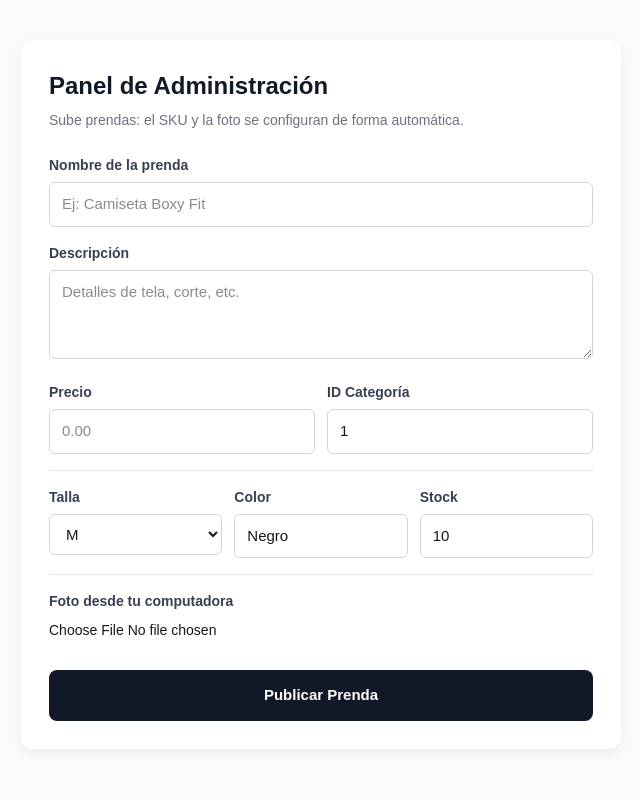
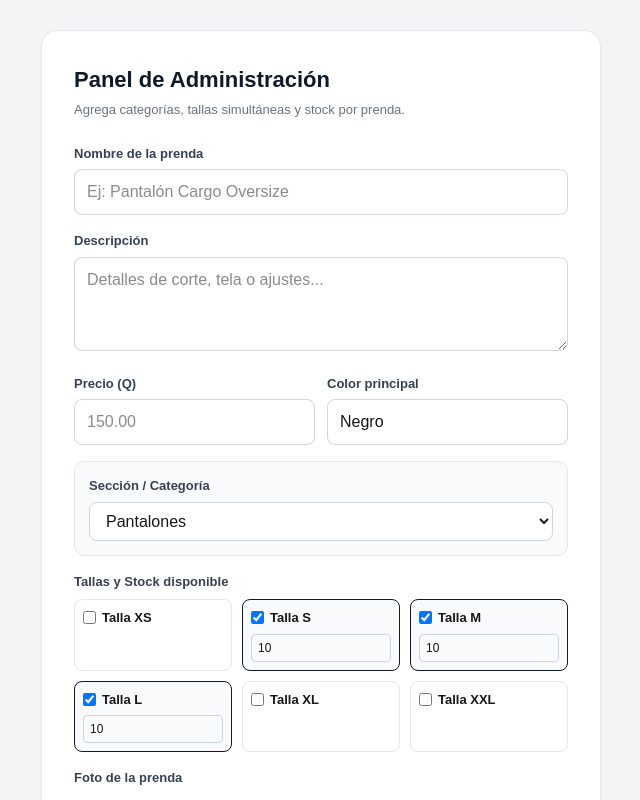
Before and after one commit to TIENDAROPA123/tienda-ropa, a Next.js app: page /admin in a window 1280 px wide. Shown: the top 800 px of the page, without its empty margins (319-959 px from the left). Built offline with nearby package versions, Linux system fonts and the light colour scheme.

Commit message:
feat: soporte para secciones dinamicas y multiples tallas con stock

```diff
--- a/app/admin/page.tsx
+++ b/app/admin/page.tsx
@@ -1,41 +1,79 @@
 'use client';
 
 import React, { useState } from 'react';
+
+const AVAILABLE_SIZES = ['XS', 'S', 'M', 'L', 'XL', 'XXL'];
 
 export default function AdminPage() {
   const [title, setTitle] = useState('');
   const [description, setDescription] = useState('');
   const [basePrice, setBasePrice] = useState('');
-  const [categoryId, setCategoryId] = useState('1');
-  const [size, setSize] = useState('M');
+  const [categoryName, setCategoryName] = useState('Pantalones');
+  const [customCategory, setCustomCategory] = useState('');
   const [color, setColor] = useState('Negro');
-  const [stock, setStock] = useState('10');
-  const [imageUrl, setImageUrl] = useState('');
+  const [imageFile, setImageFile] = useState<File | null>(null);
+
+  // Control de múltiples tallas y stock
+  const [selectedSizes, setSelectedSizes] = useState<{ [key: string]: { enabled: boolean; stock: number } }>({
+    S: { enabled: true, stock: 10 },
+    M: { enabled: true, stock: 10 },
+    L: { enabled: true, stock: 10 },
+    XL: { enabled: false, stock: 0 },
+  });
+
   const [loading, setLoading] = useState(false);
-  const [mensaje, setMensaje] = useState('');
+  const [message, setMessage] = useState<{ type: 'success' | 'error'; text: string } | null>(null);
 
-  const handleFileChange = (e: React.ChangeEvent<HTMLInputElement>) => {
-    const file = e.target.files?.[0];
-    if (file) {
-      const reader = new FileReader();
-      reader.onloadend = () => {
-        setImageUrl(reader.result as string);
+  const toggleSize = (sz: string) => {
+    setSelectedSizes((prev) => ({
+      ...prev,
+      [sz]: {
+        enabled: !prev[sz]?.enabled,
+        stock: prev[sz]?.stock || 10,
+      },
+    }));
   };
-      reader.readAsDataURL(file);
-    }
+
+  const handleStockChange = (sz: string, val: number) => {
+    setSelectedSizes((prev) => ({
+      ...prev,
+      [sz]: {
+        ...prev[sz],
+        stock: val >= 0 ? val : 0,
+      },
+    }));
   };
 
   const handleSubmit = async (e: React.FormEvent) => {
     e.preventDefault();
-    if (!imageUrl) {
-      setMensaje('⚠️ Debes seleccionar una foto para la prenda.');
-      return;
+    setLoading(true);
+    setMessage(null);
+
+    try {
+      const activeSizes = Object.entries(selectedSizes)
+        .filter(([_, data]) => data.enabled)
+        .map(([size, data]) => ({ size, stock: data.stock }));
+
+      if (activeSizes.length === 0) {
+        throw new Error('Debes seleccionar al menos una talla con stock.');
       }
 
-    setLoading(true);
-    setMensaje('');
+      const finalCategory = categoryName === 'OTRA' ? customCategory.trim() : categoryName.trim();
+      if (!finalCategory) {
+        throw new Error('Especifica la categoría para el producto.');
+      }
 
-    try {
+      // Convertir archivo a base64 si se adjuntó
+      let base64Image = '';
+      if (imageFile) {
+        base64Image = await new Promise((resolve, reject) => {
+          const reader = new FileReader();
+          reader.readAsDataURL(imageFile);
+          reader.onload = () => resolve(reader.result as string);
+          reader.onerror = (err) => reject(err);
+        });
+      }
+
       const res = await fetch('/api/admin/products', {
         method: 'POST',
         headers: { 'Content-Type': 'application/json' },
@@ -43,170 +81,110 @@ export default function AdminPage() {
           title,
           description,
           basePrice,
-          categoryId,
-          size,
+          categoryName: finalCategory,
           color,
-          stock,
-          imageUrl,
+          imageUrl: base64Image,
+          sizes: activeSizes,
         }),
       });
 
       const data = await res.json();
+      if (!res.ok) throw new Error(data.error || 'Error al guardar la prenda');
 
-      if (res.ok) {
-        setMensaje(`✅ ¡Prenda guardada! SKU generado: ${data.variants?.[0]?.sku}`);
+      setMessage({ type: 'success', text: `¡Prenda publicada con ${activeSizes.length} tallas en categoría "${finalCategory}"!` });
       setTitle('');
       setDescription('');
       setBasePrice('');
-        setImageUrl('');
-      } else {
-        setMensaje(`❌ Error: ${data.error}`);
-      }
+      setImageFile(null);
     } catch (err: any) {
-      setMensaje(`❌ Error de red: ${err.message}`);
+      setMessage({ type: 'error', text: err.message });
     } finally {
       setLoading(false);
     }
   };
 
   return (
-    <div style={{ minHeight: '100vh', backgroundColor: '#f9fafb', padding: '40px 16px', fontFamily: 'sans-serif' }}>
-      <div style={{ maxWidth: '600px', margin: '0 auto', backgroundColor: '#ffffff', borderRadius: '12px', padding: '28px', boxShadow: '0 4px 12px rgba(0,0,0,0.06)' }}>
-        <h1 style={{ fontSize: '24px', fontWeight: 'bold', color: '#111827', marginBottom: '6px' }}>Panel de Administración</h1>
-        <p style={{ fontSize: '14px', color: '#6b7280', marginBottom: '24px' }}>Sube prendas: el SKU y la foto se configuran de forma automática.</p>
+    <main style={{ minHeight: '100vh', backgroundColor: '#f3f4f6', display: 'flex', alignItems: 'center', justifyContent: 'center', padding: '30px 15px', fontFamily: 'sans-serif' }}>
+      <div style={{ backgroundColor: '#ffffff', borderRadius: '16px', border: '1px solid #e5e7eb', padding: '32px', maxWidth: '560px', width: '100%', boxShadow: '0 4px 6px -1px rgba(0,0,0,0.05)' }}>
+        <h1 style={{ fontSize: '22px', fontWeight: 'bold', margin: '0 0 4px 0', color: '#111827' }}>Panel de Administración</h1>
+        <p style={{ color: '#6b7280', fontSize: '13px', margin: '0 0 24px 0' }}>Agrega categorías, tallas simultáneas y stock por prenda.</p>
 
-        {mensaje && (
-          <div style={{ padding: '12px 16px', borderRadius: '8px', marginBottom: '20px', fontSize: '14px', backgroundColor: mensaje.startsWith('✅') ? '#ecfdf5' : '#fef2f2', color: mensaje.startsWith('✅') ? '#065f46' : '#991b1b', border: `1px solid ${mensaje.startsWith('✅') ? '#a7f3d0' : '#fecaca'}` }}>
-            {mensaje}
+        {message && (
+          <div style={{ padding: '12px', borderRadius: '8px', marginBottom: '20px', fontSize: '13px', backgroundColor: message.type === 'success' ? '#ecfdf5' : '#fef2f2', color: message.type === 'success' ? '#065f46' : '#991b1b', border: `1px solid ${message.type === 'success' ? '#a7f3d0' : '#fecaca'}` }}>
+            {message.text}
           </div>
         )}
 
         <form onSubmit={handleSubmit} style={{ display: 'flex', flexDirection: 'column', gap: '16px' }}>
           <div>
-            <label style={{ display: 'block', fontWeight: '600', fontSize: '14px', color: '#374151', marginBottom: '6px' }}>Nombre de la prenda</label>
-            <input
-              type="text"
-              required
-              placeholder="Ej: Camiseta Boxy Fit"
-              value={title}
-              onChange={(e) => setTitle(e.target.value)}
-              style={{ width: '100%', padding: '10px 12px', borderRadius: '6px', border: '1px solid #d1d5db', fontSize: '15px', boxSizing: 'border-box' }}
-            />
+            <label style={{ display: 'block', fontSize: '13px', fontWeight: '600', color: '#374151', marginBottom: '6px' }}>Nombre de la prenda</label>
+            <input required type="text" placeholder="Ej: Pantalón Cargo Oversize" value={title} onChange={(e) => setTitle(e.target.value)} style={{ width: '100%', padding: '10px 12px', border: '1px solid #d1d5db', borderRadius: '8px', boxSizing: 'border-box' }} />
           </div>
 
           <div>
-            <label style={{ display: 'block', fontWeight: '600', fontSize: '14px', color: '#374151', marginBottom: '6px' }}>Descripción</label>
-            <textarea
-              required
-              rows={3}
-              placeholder="Detalles de tela, corte, etc."
-              value={description}
-              onChange={(e) => setDescription(e.target.value)}
-              style={{ width: '100%', padding: '10px 12px', borderRadius: '6px', border: '1px solid #d1d5db', fontSize: '15px', boxSizing: 'border-box' }}
-            />
+            <label style={{ display: 'block', fontSize: '13px', fontWeight: '600', color: '#374151', marginBottom: '6px' }}>Descripción</label>
+            <textarea rows={3} placeholder="Detalles de corte, tela o ajustes..." value={description} onChange={(e) => setDescription(e.target.value)} style={{ width: '100%', padding: '10px 12px', border: '1px solid #d1d5db', borderRadius: '8px', boxSizing: 'border-box' }} />
           </div>
 
-          <div style={{ display: 'flex', gap: '12px' }}>
-            <div style={{ flex: 1 }}>
-              <label style={{ display: 'block', fontWeight: '600', fontSize: '14px', color: '#374151', marginBottom: '6px' }}>Precio</label>
-              <input
-                type="number"
-                step="0.01"
-                required
-                placeholder="0.00"
-                value={basePrice}
-                onChange={(e) => setBasePrice(e.target.value)}
-                style={{ width: '100%', padding: '10px 12px', borderRadius: '6px', border: '1px solid #d1d5db', fontSize: '15px', boxSizing: 'border-box' }}
-              />
+          <div style={{ display: 'grid', gridTemplateColumns: '1fr 1fr', gap: '12px' }}>
+            <div>
+              <label style={{ display: 'block', fontSize: '13px', fontWeight: '600', color: '#374151', marginBottom: '6px' }}>Precio (Q)</label>
+              <input required type="number" step="0.01" placeholder="150.00" value={basePrice} onChange={(e) => setBasePrice(e.target.value)} style={{ width: '100%', padding: '10px 12px', border: '1px solid #d1d5db', borderRadius: '8px', boxSizing: 'border-box' }} />
             </div>
-            <div style={{ flex: 1 }}>
-              <label style={{ display: 'block', fontWeight: '600', fontSize: '14px', color: '#374151', marginBottom: '6px' }}>ID Categoría</label>
-              <input
-                type="number"
-                required
-                value={categoryId}
-                onChange={(e) => setCategoryId(e.target.value)}
-                style={{ width: '100%', padding: '10px 12px', borderRadius: '6px', border: '1px solid #d1d5db', fontSize: '15px', boxSizing: 'border-box' }}
-              />
+            <div>
+              <label style={{ display: 'block', fontSize: '13px', fontWeight: '600', color: '#374151', marginBottom: '6px' }}>Color principal</label>
+              <input type="text" placeholder="Ej: Negro" value={color} onChange={(e) => setColor(e.target.value)} style={{ width: '100%', padding: '10px 12px', border: '1px solid #d1d5db', borderRadius: '8px', boxSizing: 'border-box' }} />
             </div>
           </div>
 
-          <div style={{ borderTop: '1px solid #e5e7eb', paddingTop: '16px', display: 'flex', gap: '12px' }}>
-            <div style={{ flex: 1 }}>
-              <label style={{ display: 'block', fontWeight: '600', fontSize: '14px', color: '#374151', marginBottom: '6px' }}>Talla</label>
-              <select
-                value={size}
-                onChange={(e) => setSize(e.target.value)}
-                style={{ width: '100%', padding: '10px 12px', borderRadius: '6px', border: '1px solid #d1d5db', fontSize: '15px', boxSizing: 'border-box' }}
-              >
-                <option value="S">S</option>
-                <option value="M">M</option>
-                <option value="L">L</option>
-                <option value="XL">XL</option>
-                <option value="Única">Única</option>
+          {/* Categoría o Sección */}
+          <div style={{ backgroundColor: '#f9fafb', padding: '14px', borderRadius: '10px', border: '1px solid #e5e7eb' }}>
+            <label style={{ display: 'block', fontSize: '13px', fontWeight: '600', color: '#374151', marginBottom: '6px' }}>Sección / Categoría</label>
+            <select value={categoryName} onChange={(e) => setCategoryName(e.target.value)} style={{ width: '100%', padding: '9px 12px', border: '1px solid #d1d5db', borderRadius: '8px', backgroundColor: '#fff', marginBottom: categoryName === 'OTRA' ? '10px' : '0' }}>
+              <option value="Pantalones">Pantalones</option>
+              <option value="Sudaderas & Hoodies">Sudaderas & Hoodies</option>
+              <option value="Playeras & Tops">Playeras & Tops</option>
+              <option value="Accesorios">Accesorios</option>
+              <option value="OTRA">+ Crear nueva sección personalizada...</option>
             </select>
+
+            {categoryName === 'OTRA' && (
+              <input required type="text" placeholder="Escribe el nombre de la nueva categoría..." value={customCategory} onChange={(e) => setCustomCategory(e.target.value)} style={{ width: '100%', padding: '9px 12px', border: '1px solid #d1d5db', borderRadius: '8px', boxSizing: 'border-box' }} />
+            )}
           </div>
-            <div style={{ flex: 1 }}>
-              <label style={{ display: 'block', fontWeight: '600', fontSize: '14px', color: '#374151', marginBottom: '6px' }}>Color</label>
-              <input
-                type="text"
-                required
-                value={color}
-                onChange={(e) => setColor(e.target.value)}
-                style={{ width: '100%', padding: '10px 12px', borderRadius: '6px', border: '1px solid #d1d5db', fontSize: '15px', boxSizing: 'border-box' }}
-              />
+
+          {/* Selección de Tallas y Stock */}
+          <div>
+            <label style={{ display: 'block', fontSize: '13px', fontWeight: '600', color: '#374151', marginBottom: '8px' }}>Tallas y Stock disponible</label>
+            <div style={{ display: 'grid', gridTemplateColumns: 'repeat(3, 1fr)', gap: '10px' }}>
+              {AVAILABLE_SIZES.map((sz) => {
+                const isChecked = !!selectedSizes[sz]?.enabled;
+                const stockVal = selectedSizes[sz]?.stock ?? 10;
+                return (
+                  <div key={sz} style={{ border: `1px solid ${isChecked ? '#111827' : '#e5e7eb'}`, backgroundColor: isChecked ? '#f8fafc' : '#fff', padding: '8px', borderRadius: '8px' }}>
+                    <label style={{ display: 'flex', alignItems: 'center', gap: '6px', fontSize: '13px', fontWeight: 'bold', cursor: 'pointer', marginBottom: '6px' }}>
+                      <input type="checkbox" checked={isChecked} onChange={() => toggleSize(sz)} />
+                      Talla {sz}
+                    </label>
+                    {isChecked && (
+                      <input type="number" min="0" value={stockVal} onChange={(e) => handleStockChange(sz, parseInt(e.target.value, 10))} placeholder="Stock" style={{ width: '100%', padding: '4px 6px', fontSize: '12px', border: '1px solid #cbd5e1', borderRadius: '4px', boxSizing: 'border-box' }} />
+                    )}
                   </div>
-            <div style={{ flex: 1 }}>
-              <label style={{ display: 'block', fontWeight: '600', fontSize: '14px', color: '#374151', marginBottom: '6px' }}>Stock</label>
-              <input
-                type="number"
-                required
-                value={stock}
-                onChange={(e) => setStock(e.target.value)}
-                style={{ width: '100%', padding: '10px 12px', borderRadius: '6px', border: '1px solid #d1d5db', fontSize: '15px', boxSizing: 'border-box' }}
-              />
+                );
+              })}
             </div>
           </div>
 
-          <div style={{ borderTop: '1px solid #e5e7eb', paddingTop: '16px' }}>
-            <label style={{ display: 'block', fontWeight: '600', fontSize: '14px', color: '#374151', marginBottom: '6px' }}>Foto desde tu computadora</label>
-            <input
-              type="file"
-              accept="image/*"
-              onChange={handleFileChange}
-              style={{ width: '100%', fontSize: '14px' }}
-            />
-            {imageUrl && (
-              <div style={{ marginTop: '12px' }}>
-                <span style={{ fontSize: '12px', color: '#6b7280', display: 'block', marginBottom: '4px' }}>Vista previa:</span>
-                <img
-                  src={imageUrl}
-                  alt="Vista previa"
-                  style={{ width: '100px', height: '100px', objectFit: 'cover', borderRadius: '8px', border: '1px solid #e5e7eb' }}
-                />
-              </div>
-            )}
+          <div>
+            <label style={{ display: 'block', fontSize: '13px', fontWeight: '600', color: '#374151', marginBottom: '6px' }}>Foto de la prenda</label>
+            <input type="file" accept="image/*" onChange={(e) => setImageFile(e.target.files?.[0] || null)} style={{ fontSize: '13px' }} />
           </div>
 
-          <button
-            type="submit"
-            disabled={loading}
-            style={{
-              marginTop: '12px',
-              padding: '14px',
-              backgroundColor: '#111827',
-              color: '#ffffff',
-              fontWeight: '600',
-              fontSize: '15px',
-              borderRadius: '8px',
-              border: 'none',
-              cursor: loading ? 'not-allowed' : 'pointer',
-            }}
-          >
-            {loading ? 'Subiendo...' : 'Publicar Prenda'}
+          <button type="submit" disabled={loading} style={{ marginTop: '10px', padding: '14px', backgroundColor: '#111827', color: '#fff', border: 'none', borderRadius: '8px', fontWeight: 'bold', cursor: loading ? 'not-allowed' : 'pointer', fontSize: '14px' }}>
+            {loading ? 'Guardando prenda...' : 'Publicar Prenda'}
           </button>
         </form>
       </div>
-    </div>
+    </main>
   );
 }
--- a/app/api/admin/products/route.ts
+++ b/app/api/admin/products/route.ts
@@ -6,51 +6,74 @@ const prisma = new PrismaClient();
 export async function POST(req: Request) {
   try {
     const body = await req.json();
-    const { title, description, basePrice, categoryId, size, color, stock, imageUrl } = body;
+    const { title, description, basePrice, categoryName, color, imageUrl, sizes } = body;
 
-    // Generar slug limpio
-    const slug = title
-      .toLowerCase()
-      .trim()
-      .normalize('NFD')
-      .replace(/[\u0300-\u036f]/g, '')
-      .replace(/[^a-z0-9]+/g, '-')
-      .replace(/^-+|-+$/g, '');
+    if (!title || !basePrice || !categoryName || !sizes || sizes.length === 0) {
+      return NextResponse.json({ error: 'Faltan campos obligatorios o tallas' }, { status: 400 });
+    }
 
-    // Generar código SKU automático
+    // 1. Generar o buscar la categoría por nombre (ej. "Pantalones")
+    const categorySlug = categoryName.toLowerCase().trim().replace(/[^a-z0-9]+/g, '-').replace(/^-+|-+$/g, '');
+    let category = await prisma.category.findFirst({
+      where: {
+        OR: [
+          { name: { equals: categoryName.trim(), mode: 'insensitive' } },
+          { slug: categorySlug }
+        ]
+      }
+    });
+
+    if (!category) {
+      category = await prisma.category.create({
+        data: {
+          name: categoryName.trim(),
+          slug: categorySlug || `cat-${Date.now()}`,
+        }
+      });
+    }
+
+    // 2. Generar slug del producto
+    const baseSlug = title.toLowerCase().trim().replace(/[^a-z0-9]+/g, '-').replace(/^-+|-+$/g, '');
+    const uniqueSlug = `${baseSlug}-${Math.floor(100 + Math.random() * 900)}`;
+
+    // 3. Preparar variantes para cada talla seleccionada
     const prefix = title.replace(/[^a-zA-Z0-9]/g, '').slice(0, 4).toUpperCase();
-    const colPrefix = color.replace(/[^a-zA-Z0-9]/g, '').slice(0, 3).toUpperCase();
-    const randomSuffix = Math.floor(100 + Math.random() * 900);
-    const sku = `${prefix}-${colPrefix}-${size.toUpperCase()}-${randomSuffix}`;
+    const colPrefix = (color || 'GEN').replace(/[^a-zA-Z0-9]/g, '').slice(0, 3).toUpperCase();
 
-    // Crear producto y variante según tu schema.prisma
+    const variantsData = sizes.map((item: { size: string; stock: number }) => {
+      const randomSuffix = Math.floor(100 + Math.random() * 900);
+      const sku = `${prefix}-${colPrefix}-${item.size.toUpperCase()}-${randomSuffix}`;
+      return {
+        sku,
+        size: item.size.toUpperCase(),
+        colorName: color || 'General',
+        colorHex: '#111827',
+        stock: Number(item.stock) || 0,
+        images: imageUrl ? [imageUrl] : [],
+      };
+    });
+
+    // 4. Guardar producto con todas sus variantes
     const newProduct = await prisma.product.create({
       data: {
         title,
-        slug,
-        description,
+        slug: uniqueSlug,
+        description: description || '',
         basePrice: parseFloat(basePrice),
-        categoryId: parseInt(categoryId, 10),
+        categoryId: category.id,
         variants: {
-          create: [
-            {
-              sku,
-              size,
-              colorName: color,
-              colorHex: '#111827',
-              stock: parseInt(stock, 10),
-              images: imageUrl ? [imageUrl] : [],
-            },
-          ],
+          create: variantsData,
         },
       },
       include: {
         variants: true,
+        category: true,
       },
     });
 
-    return NextResponse.json(newProduct, { status: 201 });
+    return NextResponse.json({ success: true, product: newProduct });
   } catch (error: any) {
-    return NextResponse.json({ error: error.message }, { status: 500 });
+    console.error('Error al crear producto:', error);
+    return NextResponse.json({ error: error.message || 'Error interno del servidor' }, { status: 500 });
   }
 }
```
Lines whose indentation alone changed are shown as unchanged.
